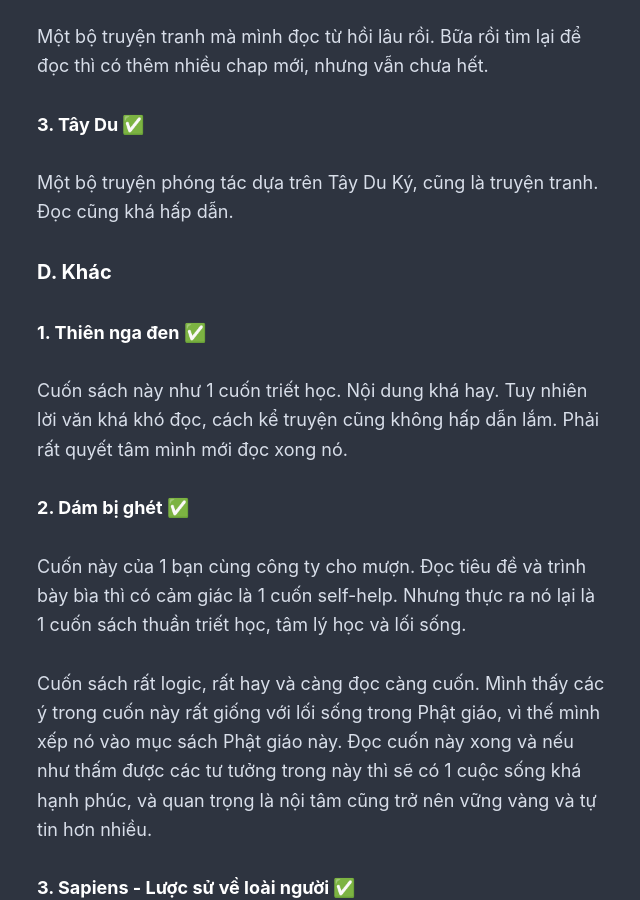
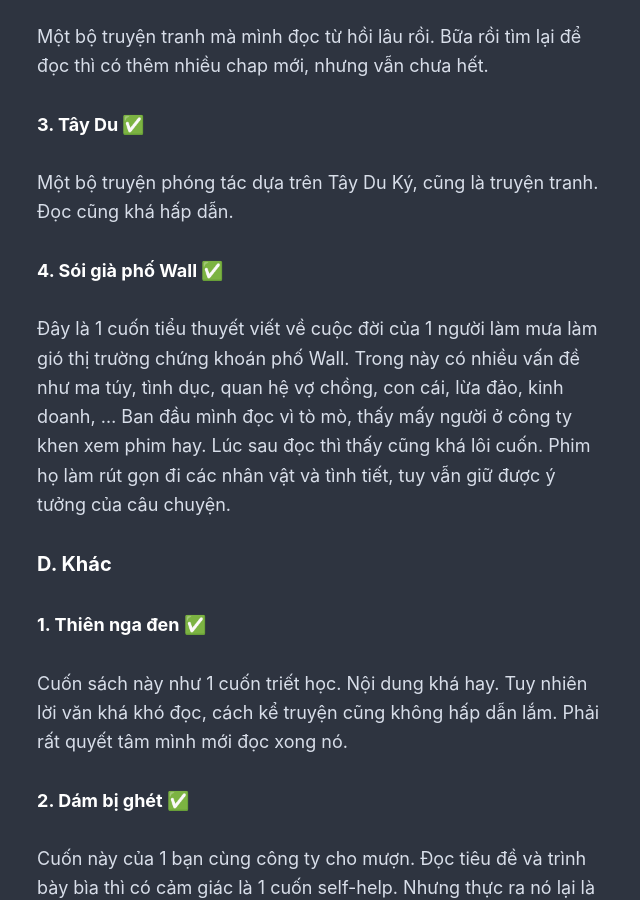
Before and after one commit to rilwis/hontap.info, a Jekyll site: the page built from _posts/2020-01-10-sach-da-doc-2020.md, in a window 1280 px wide and 900 px high, scrolled down 7822 px. Shown: the whole window, without its empty margins (319-959 px from the left). Built offline with Jekyll 4.4.1, drawn with Linux system fonts in a browser that asks for light colours; our own code applies the rules of GitHub Pages for plain Markdown files.

Commit message:
Update 2020-01-10-sach-da-doc-2020.md

```diff
--- a/_posts/2020-01-10-sach-da-doc-2020.md
+++ b/_posts/2020-01-10-sach-da-doc-2020.md
@@ -134,6 +134,10 @@ Một bộ truyện tranh mà mình đọc từ hồi lâu rồi. Bữa rồi t
 
 Một bộ truyện phóng tác dựa trên Tây Du Ký, cũng là truyện tranh. Đọc cũng khá hấp dẫn.
 
+### 4. Sói già phố Wall ✅
+
+Đây là 1 cuốn tiểu thuyết viết về cuộc đời của 1 người làm mưa làm gió thị trường chứng khoán phố Wall. Trong này có nhiều vấn đề như ma túy, tình dục, quan hệ vợ chồng, con cái, lừa đảo, kinh doanh, ... Ban đầu mình đọc vì tò mò, thấy mấy người ở công ty khen xem phim hay. Lúc sau đọc thì thấy cũng khá lôi cuốn. Phim họ làm rút gọn đi các nhân vật và tình tiết, tuy vẫn giữ được ý tưởng của câu chuyện.
+
 ## D. Khác
 
 ### 1. Thiên nga đen ✅
```
